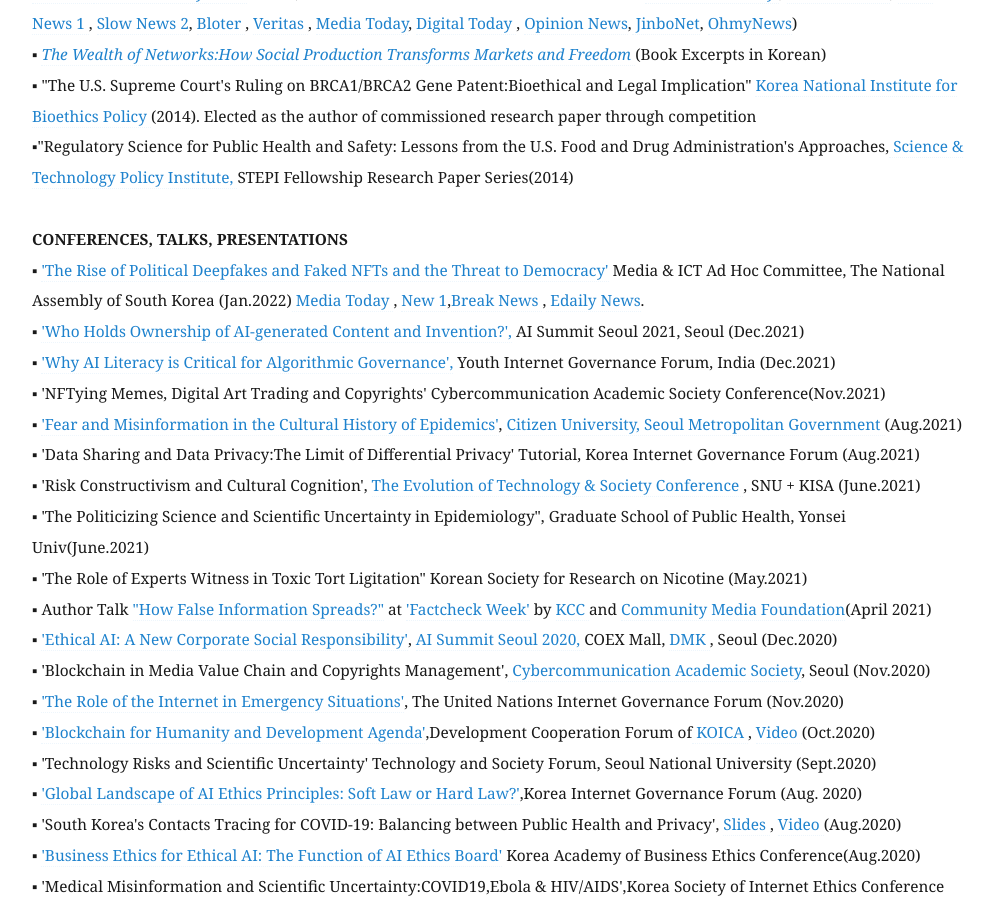
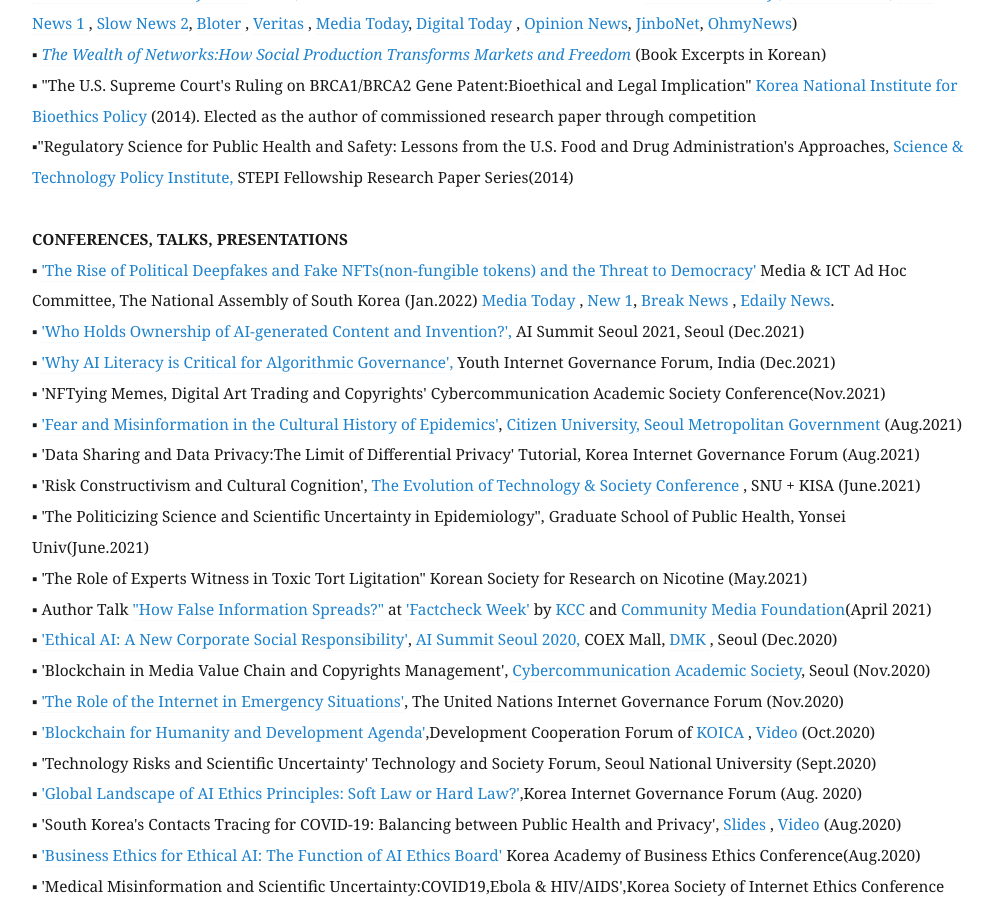
Before and after one commit to eunchangchoi/eunchangchoi.github.io, a Jekyll site: the page built from index.md, in a window 1280 px wide and 900 px high, scrolled down 3253 px. Shown: the whole window, without its empty margins (68-1061 px from the left). Built offline with Jekyll 4.4.1, drawn with Linux system fonts in a browser that asks for light colours.

Commit message:
Update index.md

```diff
--- a/index.md
+++ b/index.md
@@ -71,7 +71,7 @@
 ▪"Regulatory Science for Public Health and Safety: Lessons from the U.S. Food and Drug Administration's Approaches,<a href="https://www.stepi.re.kr/site/stepien/main.do"> Science & Technology Policy Institute, </a>STEPI Fellowship Research Paper Series(2014)<br>
      <br>
  <strong> CONFERENCES, TALKS, PRESENTATIONS </strong> <br>
-▪ <a href="https://zdnet.co.kr/view/?no=20220112165731">'The Rise of Political Deepfakes and Faked NFTs and the Threat to Democracy'</a> Media & ICT Ad Hoc Committee, The National Assembly of South Korea (Jan.2022)<a href="http://www.mediatoday.co.kr/news/articleView.html?idxno=301748"> Media Today </a>, <a href="https://www.news1.kr/articles/?4553816/">New 1</a>,<a href="https://www.breaknews.com/864283/">Break News </a>,<a href="https://www.edaily.co.kr/news/read?newsId=02768326632197392&mediaCodeNo=257&OutLnkChk=Y/"> Edaily News</a>.<br>
+▪ <a href="https://zdnet.co.kr/view/?no=20220112165731">'The Rise of Political Deepfakes and Fake NFTs(non-fungible tokens) and the Threat to Democracy'</a> Media & ICT Ad Hoc Committee, The National Assembly of South Korea (Jan.2022)<a href="http://www.mediatoday.co.kr/news/articleView.html?idxno=301748"> Media Today </a>, <a href="https://www.news1.kr/articles/?4553816/"> New 1</a>,<a href="https://www.breaknews.com/864283/"> Break News </a>,<a href="https://www.edaily.co.kr/news/read?newsId=02768326632197392&mediaCodeNo=257&OutLnkChk=Y/"> Edaily News</a>.<br>
 ▪ <a href="https://aisummit.co.kr/agenda_2021-2/">'Who Holds Ownership of AI-generated Content and Invention?',</a> AI Summit Seoul 2021, Seoul (Dec.2021)<br>
 ▪ <a href="https://youthigf.in/2021/12/02/agenda/">'Why AI Literacy is Critical for Algorithmic Governance',</a> Youth Internet Governance Forum, India (Dec.2021)<br>
 ▪ 'NFTying Memes, Digital Art Trading and Copyrights' Cybercommunication Academic Society Conference(Nov.2021) <br>
```
